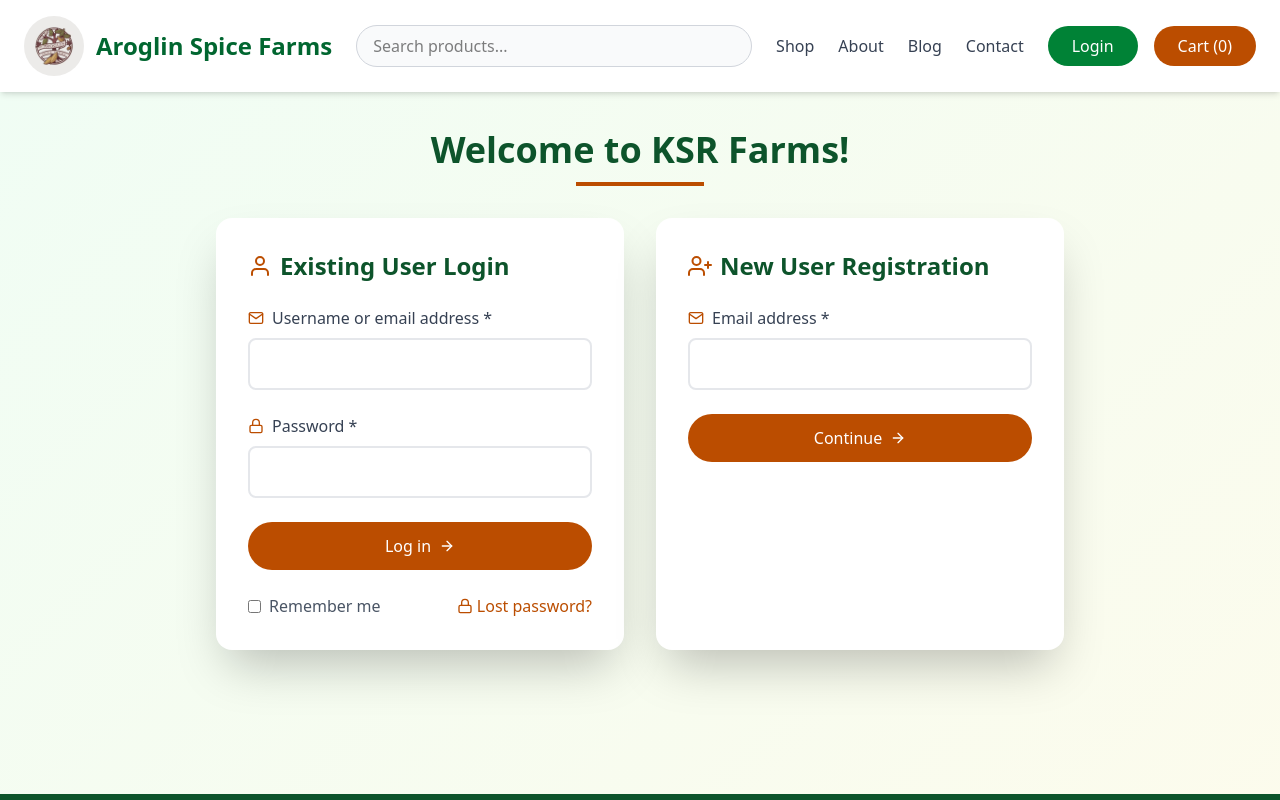
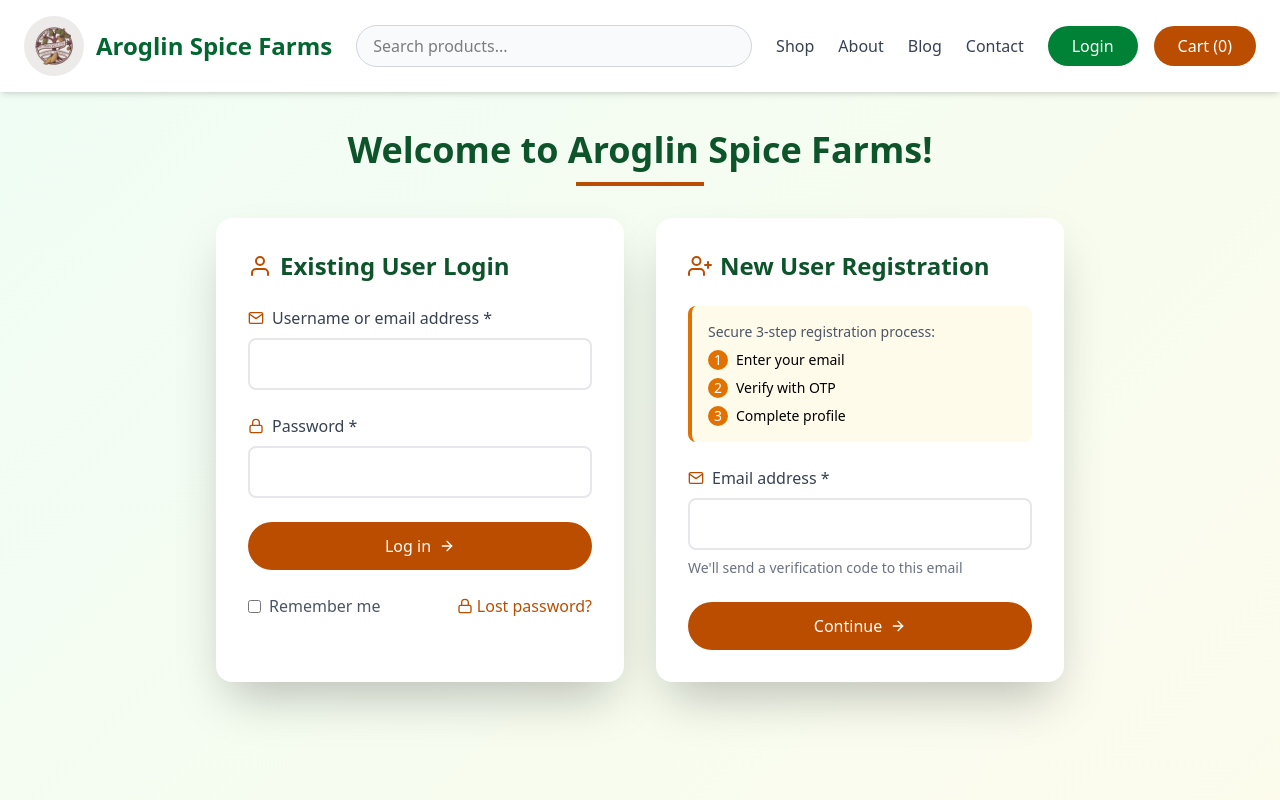
Before and after one commit to nibin-joseph05/spice-shop, a Next.js app in the folder next-frontend/: page /my-account in a window 1280 px wide. Shown: the top 800 px of the page. Built offline with nearby package versions, Linux system fonts and the light colour scheme; no server answers.

Commit message:
user can now register using otp

```diff
--- a/next-frontend/src/app/my-account/page.js
+++ b/next-frontend/src/app/my-account/page.js
@@ -3,7 +3,7 @@ import { useState } from 'react';
 import { motion } from 'framer-motion';
 import Header from '@/components/home/Header';
 import Footer from '@/components/home/Footer';
-import { FiUser, FiLock, FiMail, FiArrowRight, FiUserPlus, FiCheckCircle } from 'react-icons/fi';
+import { FiUser, FiLock, FiMail, FiArrowRight, FiUserPlus, FiCheckCircle, FiAlertCircle } from 'react-icons/fi';
 import OTPVerification from '@/components/auth/OTPVerification';
 import CompleteRegistration from '@/components/auth/CompleteRegistration';
 
@@ -95,19 +95,24 @@ export default function MyAccount() {
             className="text-4xl font-bold text-green-900 text-center mb-12 relative"
           >
             {success ? 'Registration Successful!' :
-              registrationStep === 3 ? 'Complete Your Profile' : 'Welcome to KSR Farms!'}
+              registrationStep === 3 ? 'Complete Your Profile' : 'Welcome to Aroglin Spice Farms!'}
             <span className="absolute -bottom-4 left-1/2 transform -translate-x-1/2 w-32 h-1 bg-amber-700"></span>
           </motion.h1>
 
           {success ? (
-            <div className="text-center p-8 bg-green-50 rounded-xl">
-              <FiCheckCircle className="text-6xl text-green-600 mx-auto mb-4" />
+            <motion.div
+              initial={{ scale: 0.95, opacity: 0 }}
+              animate={{ scale: 1, opacity: 1 }}
+              className="text-center p-8 bg-green-50 rounded-xl border-2 border-green-200"
+            >
+              <FiCheckCircle className="text-6xl text-green-600 mx-auto mb-4 animate-pulse" />
               <p className="text-lg text-gray-700">
-                Redirecting to login page...
+                Redirecting to your account...
               </p>
-            </div>
+            </motion.div>
           ) : (
             <div className="grid md:grid-cols-2 gap-8">
+              {/* Existing User Login */}
               <motion.div
                 variants={itemVariants}
                 className="bg-white p-8 rounded-2xl shadow-2xl hover:shadow-3xl transition-all duration-300 group relative overflow-hidden"
@@ -178,6 +183,25 @@ export default function MyAccount() {
                         <FiUserPlus className="text-amber-700" />
                         New User Registration
                       </h2>
+                      <div className="mb-6 p-4 bg-amber-50 rounded-lg border-l-4 border-amber-600">
+                        <p className="text-sm text-gray-600">
+                          Secure 3-step registration process:
+                        </p>
+                        <ol className="mt-2 space-y-2 text-sm">
+                          <li className="flex items-center gap-2">
+                            <span className="w-5 h-5 bg-amber-600 text-white rounded-full flex items-center justify-center">1</span>
+                            Enter your email
+                          </li>
+                          <li className="flex items-center gap-2">
+                            <span className="w-5 h-5 bg-amber-600 text-white rounded-full flex items-center justify-center">2</span>
+                            Verify with OTP
+                          </li>
+                          <li className="flex items-center gap-2">
+                            <span className="w-5 h-5 bg-amber-600 text-white rounded-full flex items-center justify-center">3</span>
+                            Complete profile
+                          </li>
+                        </ol>
+                      </div>
                       <form onSubmit={handleEmailSubmit} className="space-y-6">
                         <div>
                           <label className="block text-gray-700 mb-2 font-medium flex items-center gap-2">
@@ -191,8 +215,20 @@ export default function MyAccount() {
                             className="w-full px-4 py-3 rounded-lg border-2 border-gray-200 focus:border-amber-500 focus:ring-2 focus:ring-amber-200 transition-all duration-300"
                             required
                           />
+                          <p className="mt-2 text-sm text-gray-500">
+                            We'll send a verification code to this email
+                          </p>
                         </div>
-                        {error && <p className="text-red-600 text-sm">{error}</p>}
+                        {error && (
+                          <motion.div
+                            initial={{ opacity: 0, y: -10 }}
+                            animate={{ opacity: 1, y: 0 }}
+                            className="p-3 bg-red-50 border-l-4 border-red-500 text-red-700 rounded-lg flex items-center gap-2"
+                          >
+                            <FiAlertCircle className="flex-shrink-0" />
+                            <span className="text-sm">{error}</span>
+                          </motion.div>
+                        )}
                         <button
                           type="submit"
                           disabled={loading}
```
Lines whose indentation alone changed are shown as unchanged.
